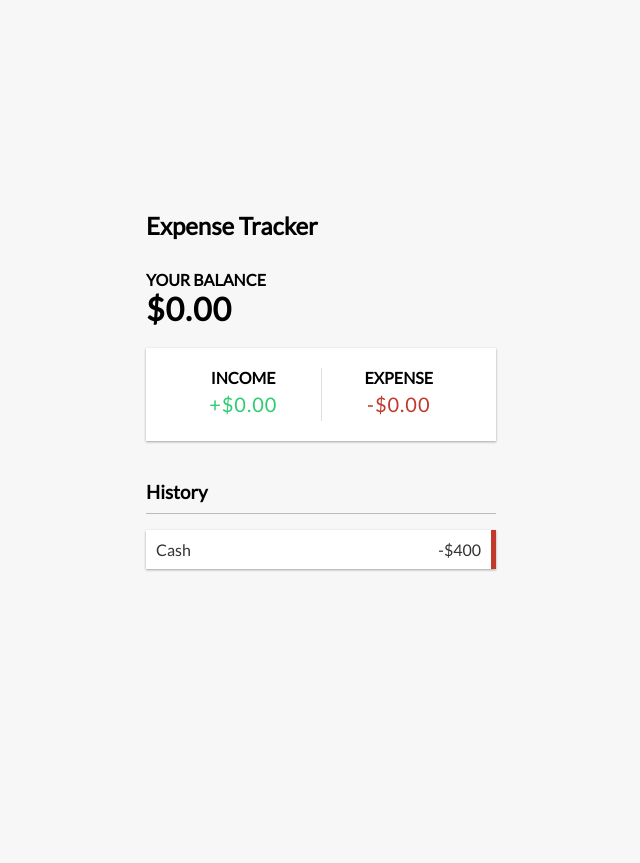
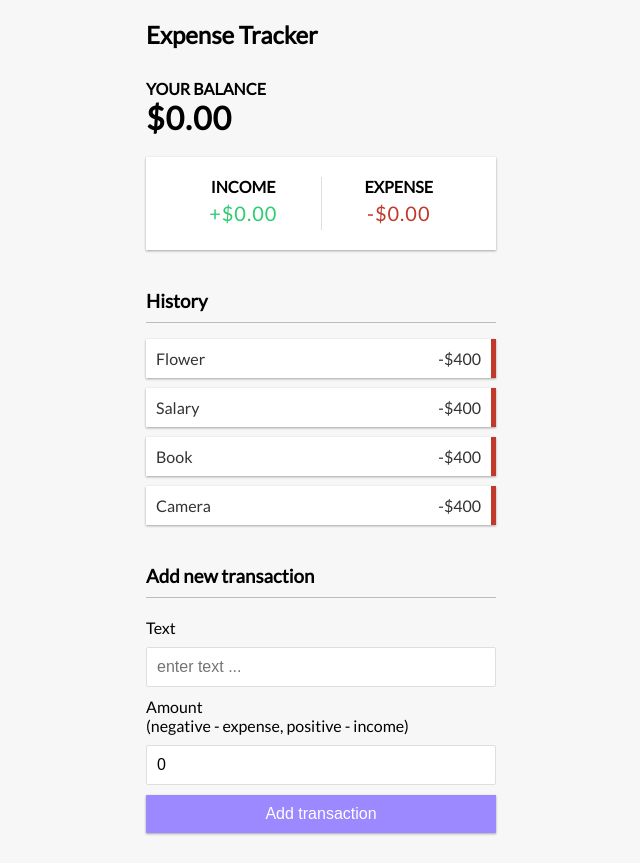
Before and after one commit to CastleBomber/JavaScript-Expense-Tracker-React, a React (Create React App) app in the folder expense-tracker-react/: page / in a window 1280 px wide. Shown: the whole page, without its empty margins (319-959 px from the left). Before the commit the page ends 800 px from the top, so only its background shows below. Built offline with nearby package versions, Linux system fonts and the light colour scheme.

Commit message:
destructure vs props

```diff
--- a/expense-tracker-react/src/App.js
+++ b/expense-tracker-react/src/App.js
@@ -10,17 +10,21 @@
 import { Balance } from "./components/Balance";
 import { IncomeExpenses } from "./components/IncomeExpenses";
 import { TransactionList } from "./components/TransactionList";
+import { AddTransaction } from "./components/AddTransaction";
+
+import { GlobalProvider } from "./context/GlobalState";
 
 function App() {
   return (
-    <div>
+    <GlobalProvider>
       <Header />
       <div className="container">
         <Balance />
         <IncomeExpenses />
         <TransactionList />
+        <AddTransaction />
       </div>
-    </div>
+    </GlobalProvider>
   );
 }
 
--- /dev/null
+++ b/expense-tracker-react/src/components/Transaction.js
@@ -0,0 +1,11 @@
+import React from "react";
+
+export const Transaction = ({ transaction }) => {
+  return (
+    <li className="minus">
+      {transaction.text}
+      <span>-$400</span>
+      <button className="delete-btn">x</button>
+    </li>
+  );
+};
--- a/expense-tracker-react/src/components/TransactionList.js
+++ b/expense-tracker-react/src/components/TransactionList.js
@@ -1,14 +1,17 @@
-import React from "react";
+import React, { useContext } from "react";
+import { Transaction } from "./Transaction";
+import { GlobalContext } from "../context/GlobalState";
 
 export const TransactionList = () => {
+  const { transactions } = useContext(GlobalContext);
+
   return (
     <>
       <h3>History</h3>
-      <ul class="list">
-        <li className="minus">
-          Cash<span>-$400</span>
-          <button class="delete-btn">x</button>
-        </li>
+      <ul className="list">
+        {transactions.map((transaction) => (
+          <Transaction key={transaction.id} transaction={transaction} />
+        ))}
       </ul>
     </>
   );
--- /dev/null
+++ b/expense-tracker-react/src/context/AppReducer.js
@@ -0,0 +1,6 @@
+export default (state, action) => {
+  switch (action.type) {
+    default:
+      return state;
+  }
+};
--- /dev/null
+++ b/expense-tracker-react/src/context/GlobalState.js
@@ -0,0 +1,26 @@
+import React, { createContext, useReducer } from "react";
+import AppReducer from "./AppReducer";
+
+// Initial State
+const initialState = {
+  transactions: [
+    { id: 1, text: "Flower", amount: -20 },
+    { id: 2, text: "Salary", amount: 300 },
+    { id: 3, text: "Book", amount: -10 },
+    { id: 4, text: "Camera", amount: 150 },
+  ],
+};
+
+// Create context
+export const GlobalContext = createContext(initialState);
+
+// Provide component
+export const GlobalProvider = ({ children }) => {
+  const [state, dispatch] = useReducer(AppReducer, initialState);
+
+  return (
+    <GlobalContext.Provider value={{ transactions: state.transactions }}>
+      {children}
+    </GlobalContext.Provider>
+  );
+};
```
